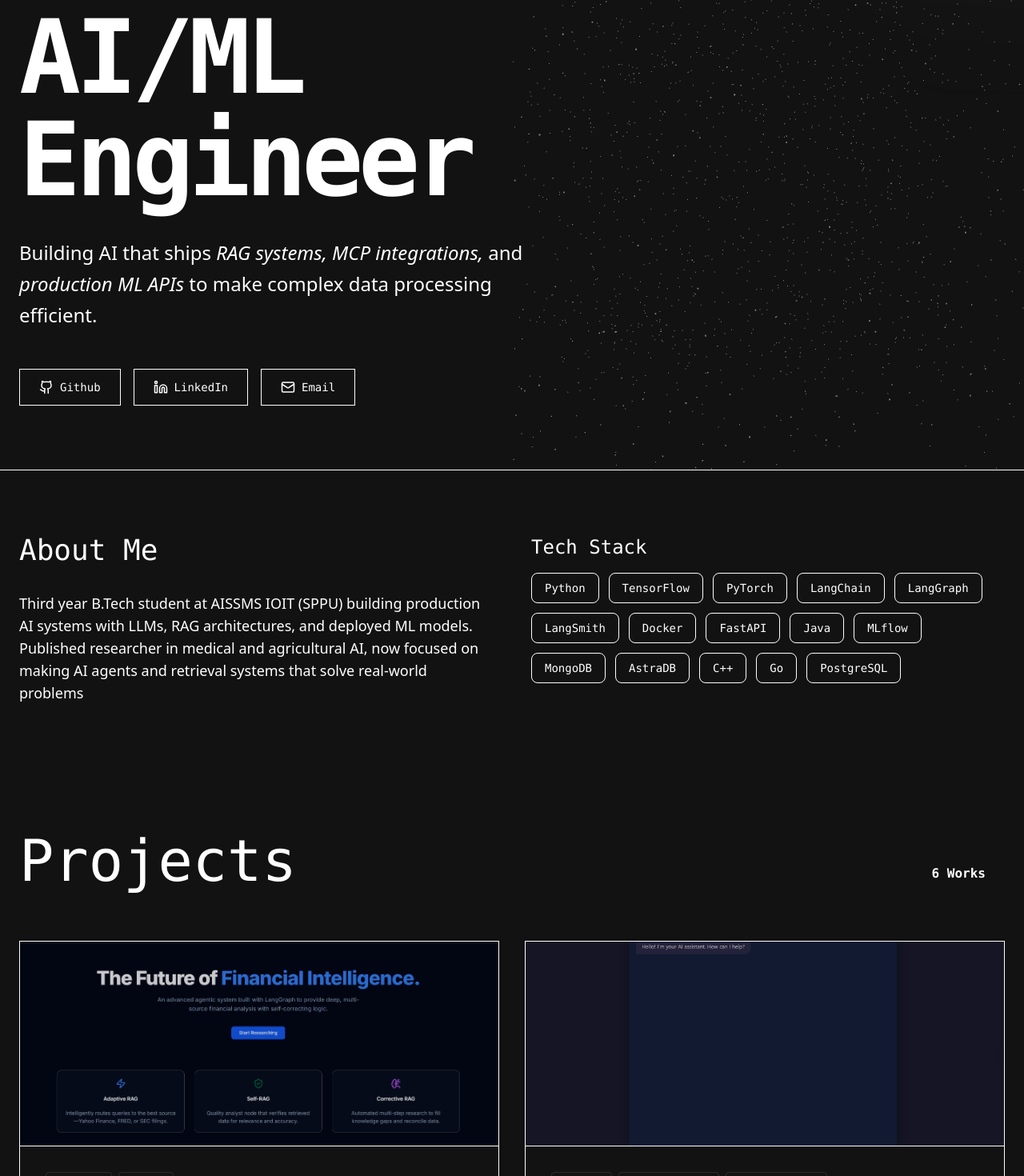
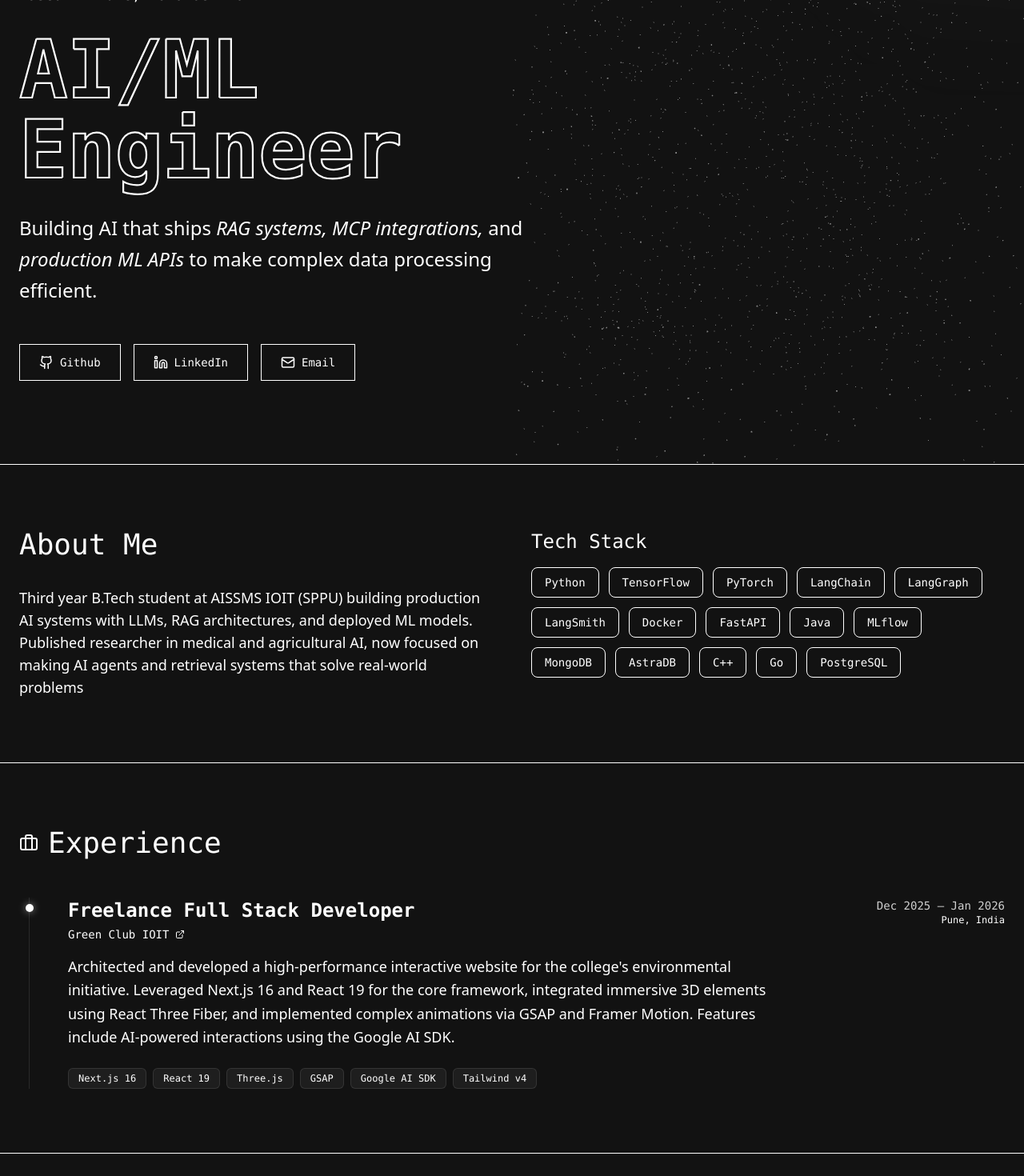
Before and after one commit to ChinmayNakwa/Portfolio, a Next.js app in the folder client/: page / in a window 1280 px wide. Shown: the part 140-1610 px from the top of the page at 80% size. Built offline with nearby package versions, Linux system fonts and the light colour scheme.

Commit message:
chore: add experience

```diff
--- a/client/app/page.tsx
+++ b/client/app/page.tsx
@@ -1,12 +1,25 @@
 "use client";
 
 import { motion, Variants } from "framer-motion";
-import { ArrowRight, Github, Linkedin, Mail, FileText, Globe, Cpu, Award, Users } from "lucide-react";
+import { ArrowRight, Github, Linkedin, Mail, FileText, Globe, Cpu, Award, Users, Briefcase, ExternalLink } from "lucide-react";
 import Link from "next/link";
 import Image from "next/image";
 import Hero3D from "./components/hero/Hero3D";
+import { useEffect, useRef } from "react";
+import { animate, svg, stagger } from 'animejs';
 
-
+// --- Data ---
+const experience = [
+  {
+    role: "Freelance Full Stack Developer",
+    company: "Green Club IOIT",
+    period: "Dec 2025 – Jan 2026",
+    location: "Pune, India",
+    description: "Architected and developed a high-performance interactive website for the college's environmental initiative. Leveraged Next.js 16 and React 19 for the core framework, integrated immersive 3D elements using React Three Fiber, and implemented complex animations via GSAP and Framer Motion. Features include AI-powered interactions using the Google AI SDK.",
+    stack: ["Next.js 16", "React 19", "Three.js", "GSAP", "Google AI SDK", "Tailwind v4"],
+    link: "https://green-club-ioit.vercel.app/"
+  }
+];
 
 const projects = [
   {
@@ -92,8 +105,6 @@ const achievements = [
   }
 ];
 
-
-
 // --- Animations ---
 
 const fadeInUp: Variants = {
@@ -118,6 +129,54 @@ const staggerContainer: Variants = {
   }
 };
 
+const AnimatedTitle = () => {
+  const containerRef = useRef<HTMLDivElement>(null);
+
+  useEffect(() => {
+    if (!containerRef.current) return;
+
+    const textElements = containerRef.current.querySelectorAll('.hero-text');
+
+    animate(svg.createDrawable(textElements), {
+      draw: '0 1', // Draw from 0% to 100%
+      duration: 3000,
+      ease: 'inOutQuart',
+      delay: stagger(500)
+    });
+  }, []);
+
+  return (
+    <div ref={containerRef} className="w-full max-w-4xl relative">
+       {/* SVG Container matching the font size of original H1 */}
+       <svg
+         viewBox="0 0 800 180"
+         className="w-full h-auto overflow-visible font-mono font-bold tracking-tighter"
+         style={{ maxHeight: '300px' }}
+       >
+         {/* Line 1: AI/ML */}
+         <text
+           x="0"
+           y="80"
+           fontSize="90"
+           className="hero-text fill-transparent stroke-white stroke-[2px]"
+         >
+           AI/ML
+         </text>
+
+         {/* Line 2: Engineer */}
+         <text
+           x="0"
+           y="170"
+           fontSize="90"
+           className="hero-text fill-transparent stroke-white stroke-[2px]"
+         >
+           Engineer
+         </text>
+       </svg>
+    </div>
+  );
+};
+
 export default function Portfolio() {
   return (
     <div className="min-h-screen bg-bg text-primary selection:bg-white selection:text-black overflow-x-hidden">
@@ -130,6 +189,7 @@ export default function Portfolio() {
           </Link>
           <div className="hidden md:flex gap-8 font-mono text-sm text-secondary">
             <a href="#about" className="hover:text-white transition-colors">About</a>
+            <a href="#experience" className="hover:text-white transition-colors">Experience</a>
             <a href="#projects" className="hover:text-white transition-colors">Projects</a>
             <a href="#articles" className="hover:text-white transition-colors">Articles</a>
             <a href="#leadership" className="hover:text-white transition-colors">Leadership</a>
@@ -154,10 +214,10 @@ export default function Portfolio() {
               Based in Pune, Maharashtra
             </motion.p>
 
-            <motion.h1 variants={fadeInUp} className="font-mono text-6xl md:text-8xl lg:text-9xl font-bold tracking-tighter leading-none">
-              AI/ML <br />
-              <span className="text-white">Engineer</span>
-            </motion.h1>
+            {/* Replaced standard H1 with Anime.js SVG Title */}
+            <motion.div variants={fadeInUp}>
+              <AnimatedTitle />
+            </motion.div>
 
             <motion.div variants={fadeInUp} className="max-w-2xl mt-8">
               <p className="font-sans text-xl md:text-2xl text-secondary leading-relaxed">
@@ -214,8 +274,57 @@ export default function Portfolio() {
         </div>
       </section>
 
+      {/* Experience Section */}
+      <section id="experience" className="py-20 px-6 border-t border-accent/30 bg-surface/10">
+        <div className="max-w-7xl mx-auto">
+          <h2 className="font-mono text-4xl mb-12 flex items-center gap-3">
+             <Briefcase className="text-white" /> Experience
+          </h2>
+
+          <div className="relative border-l border-white/10 ml-3 space-y-12">
+            {experience.map((exp, index) => (
+              <motion.div
+                key={index}
+                initial={{ opacity: 0, x: -20 }}
+                whileInView={{ opacity: 1, x: 0 }}
+                viewport={{ once: true }}
+                className="relative pl-12"
+              >
+                {/* Timeline Dot */}
+                <div className="absolute -left-[5px] top-2 w-2.5 h-2.5 bg-white rounded-full shadow-[0_0_10px_rgba(255,255,255,0.5)]"></div>
+
+                <div className="flex flex-col md:flex-row md:items-start justify-between gap-4 mb-4">
+                  <div>
+                    <h3 className="font-mono text-2xl font-bold text-white">{exp.role}</h3>
+                    <a href={exp.link} target="_blank" className="text-secondary hover:text-white hover:underline decoration-1 underline-offset-4 font-mono text-sm flex items-center gap-2 mt-1 transition-colors">
+                      {exp.company} <ExternalLink size={12} />
+                    </a>
+                  </div>
+                  <div className="text-right">
+                    <p className="font-mono text-sm text-white/80">{exp.period}</p>
+                    <p className="font-mono text-xs text-secondary/60">{exp.location}</p>
+                  </div>
+                </div>
+
+                <p className="font-sans text-secondary text-lg mb-6 max-w-4xl leading-relaxed">
+                  {exp.description}
+                </p>
+
+                <div className="flex flex-wrap gap-2">
+                  {exp.stack.map(tech => (
+                    <span key={tech} className="px-3 py-1 bg-white/5 border border-white/10 rounded-md font-mono text-xs text-secondary hover:bg-white/10 transition-colors cursor-default">
+                      {tech}
+                    </span>
+                  ))}
+                </div>
+              </motion.div>
+            ))}
+          </div>
+        </div>
+      </section>
+
       {/* Projects Section */}
-      <section id="projects" className="py-20 px-6">
+      <section id="projects" className="py-20 px-6 border-t border-accent/30">
         <div className="max-w-7xl mx-auto">
           <div className="flex justify-between items-end mb-16">
             <h2 className="font-mono text-5xl md:text-7xl">Projects</h2>
@@ -234,7 +343,7 @@ export default function Portfolio() {
                 transition={{ delay: index * 0.1 }}
                 className="group relative bg-surface border border-accent overflow-hidden hover:border-white/50 transition-colors duration-500"
               >
-                {/* Image Container with Fallback Logic */}
+                {/* Image Container */}
                 <div className="h-64 relative overflow-hidden bg-[#1a1a1a] border-b border-accent/50">
                   {project.image ? (
                     <>
@@ -245,24 +354,17 @@ export default function Portfolio() {
                         className="object-cover group-hover:scale-105 transition-transform duration-500"
                         sizes="(max-width: 768px) 100vw, 50vw"
                       />
-                      {/* Dark Overlay that vanishes on hover */}
                       <div className="absolute inset-0 bg-black/20 group-hover:bg-transparent transition-all duration-500" />
                     </>
                   ) : (
-                    // Fallback UI if image is missing or empty string
                     <div className="relative w-full h-64 flex flex-col items-center justify-center gap-6 bg-[#1a1a1a] border-b border-accent/50 overflow-hidden">
-                      {/* Rotating dashed ring */}
                       <div className="relative w-20 h-20">
                         <div className="absolute inset-0 rounded-full border-2 border-dashed border-white/40 animate-spin-slow" />
                         <div className="absolute inset-2 rounded-full border border-white/10 animate-pulse" />
                       </div>
-
-                      {/* Text */}
                       <p className="font-mono text-xs tracking-[0.35em] text-secondary uppercase">
                         Working on it
                       </p>
-
-                      {/* Subtle scanline */}
                       <div className="absolute inset-0 bg-gradient-to-b from-transparent via-white/5 to-transparent animate-scan" />
                     </div>
                   )}
@@ -292,7 +394,7 @@ export default function Portfolio() {
         </div>
       </section>
 
-      {/* Achievements (Eth Online) */}
+      {/* Achievements */}
       <section id="achievements" className="py-20 px-6 bg-surface/30">
         <div className="max-w-7xl mx-auto">
            <h2 className="font-mono text-4xl mb-12 flex items-center gap-4">
@@ -312,7 +414,7 @@ export default function Portfolio() {
         </div>
       </section>
 
-      {/* Articles / Publications */}
+      {/* Articles */}
       <section id="articles" className="py-20 px-6">
         <div className="max-w-7xl mx-auto">
           <h2 className="font-mono text-5xl mb-12">Publications</h2>
--- a/client/package.json
+++ b/client/package.json
@@ -11,6 +11,7 @@
   "dependencies": {
     "@react-three/drei": "^10.7.7",
     "@react-three/fiber": "^9.5.0",
+    "animejs": "^4.3.2",
     "framer-motion": "^12.23.26",
     "lucide-react": "^0.562.0",
     "next": "16.1.1",
```
Also changed, not shown: 1 other file (tests, documents, lock files or other folders).
